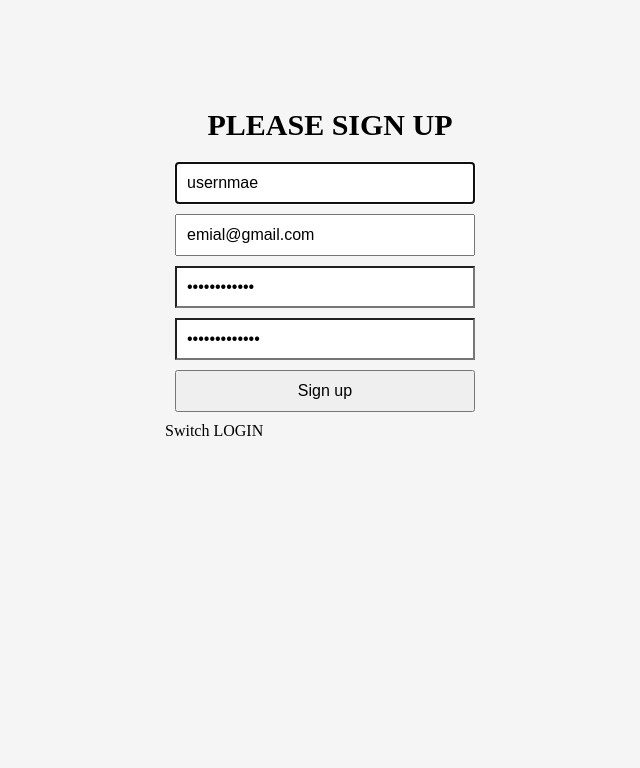
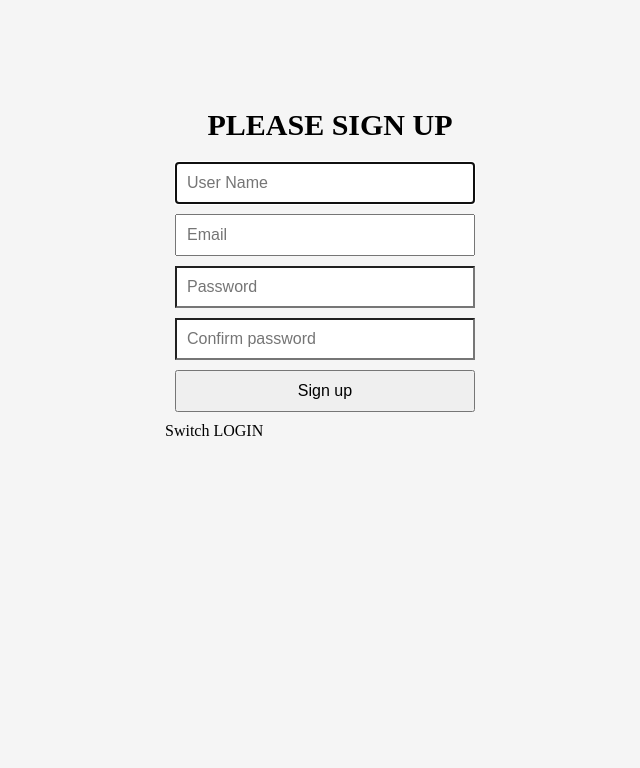
Before and after one commit to GHShawn/ISTE432Project, a PHP site: page /signup.php in a window 1280 px wide. Shown: the top 768 px of the page, without its empty margins (310-950 px from the left). Run offline with PHP 8.4, Linux system fonts and the light colour scheme; some libraries are stand-ins or nearby versions.

Commit message:
Fixed signup redirection input

```diff
--- a/public_html/index.php
+++ b/public_html/index.php
@@ -11,7 +11,10 @@
         $username = htmlentities(strip_tags(trim( $_POST["username"])));
         $password = htmlentities(strip_tags(trim( $_POST["password"])));
         $conn = new UserManager();
-        $conn->loginUser($username,$password);
+        $user = $conn->loginUser($username,$password);
+        if ($user instanceof  User) {
+            header('location: main_info.php');
+        }
     }
 ?>
 <!doctype html>
@@ -37,6 +40,7 @@
 		</label>
 	  </div>
 	  <button class="form-control" name="login" id="submitJB" type="submit">Sign in</button>
+          <span><?php if (isset($user)) echo $user ?></span>
 	   </form>
 
   </body>
--- a/public_html/main_info.php
+++ b/public_html/main_info.php
@@ -26,7 +26,6 @@
 </form>
 
 <div class="display"><img src="assets/images/d1.jpg" alt="d1"></div>
-
 <div id="myNav" class="overlay">
     <!--<a href="javascript:void(0)" class="closebtn" onclick="closeNav()">&times;</a><-->
     <div class="overlay-content">
--- a/public_html/signup.php
+++ b/public_html/signup.php
@@ -12,8 +12,12 @@
         $signupEmail = htmlentities(strip_tags(trim( $_POST["signup-email"])));
         $signupPassword = htmlentities(strip_tags(trim( $_POST["signup-password"])));
         $reSignupPassword = htmlentities(strip_tags(trim( $_POST["re-signup-password"])));
-        $conn = new UserManager();
-        $conn->createUser($signupEmail,$signupUsername,$signupPassword);
+        if ($signupPassword == $reSignupPassword) {
+            $conn = new UserManager();
+            $conn->createUser($signupEmail, $signupUsername, $signupPassword);
+        } else {
+            $error = 'Passwords do not match';
+        }
     }
 
 ?>
@@ -31,16 +35,17 @@
     <h1 id="margincenter">PLEASE SIGN UP</h1>
 
     <label for="username" class="box-only">User Name</label>
-    <input type="username" name="signup-username" id="newUserName"class="form-control" placeholder="User Name" value="usernmae" required autofocus>
+    <input type="username" name="signup-username" id="newUserName"class="form-control" placeholder="User Name" value="<?php if (isset($_POST['signup-username'])) echo $_POST['signup-username'] ?>" required autofocus>
 
     <label for="email" class="box-only">Password</label>
-    <input type="email"  name="signup-email" class="form-control" id="newEmail" placeholder="Email" value="emial@gmail.com" required >
+    <input type="email"  name="signup-email" class="form-control" id="newEmail" placeholder="Email" value="<?php if (isset($_POST['signup-username'])) echo $_POST['signup-email'] ?>" required >
 
     <label for="password" class="box-only">Password</label>
-    <input type = "password" name="signup-password"  id= "1stpassword" class="form-control" placeholder="Password" value="testPassword" required />
+    <input type = "password" name="signup-password"  id= "1stpassword" class="form-control" placeholder="Password" value="" required />
 
     <label for="password" class="box-only">Password</label>
-    <input type = "password" name = "re-signup-password" id='2ndpassword' class="form-control" placeholder="confirm password" value="testPassword2" required />
+    <input type = "password" name = "re-signup-password" id='2ndpassword' class="form-control" placeholder="Confirm password" value="" required />
+    <span><?php if (isset($error)) echo $error; ?></span>
     <button class="form-control" name="register" type="submit">Sign up</button>
     <a id='switchLogin' onclick="switchLogin();">Switch LOGIN</a>
 </form>
```
